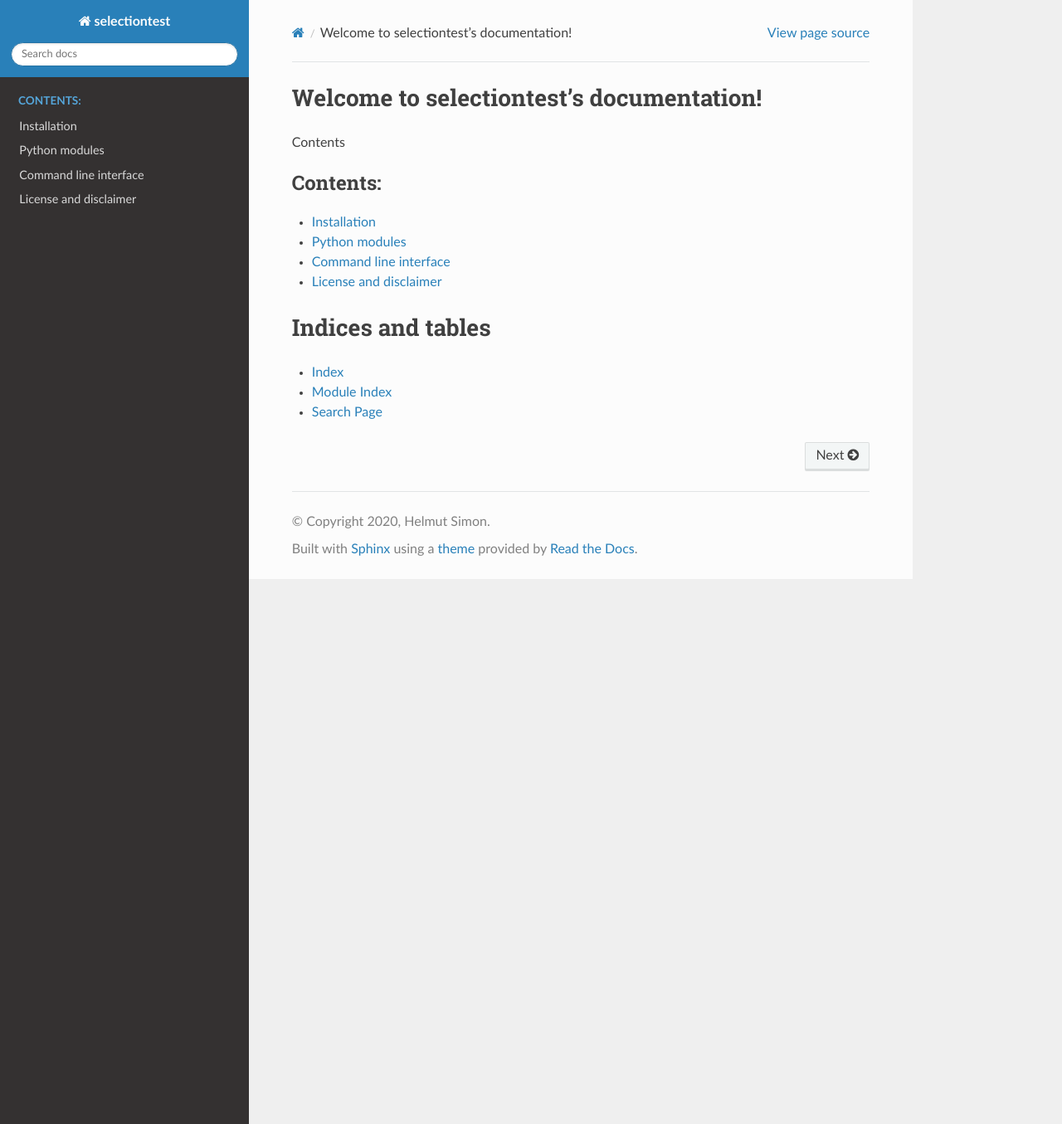
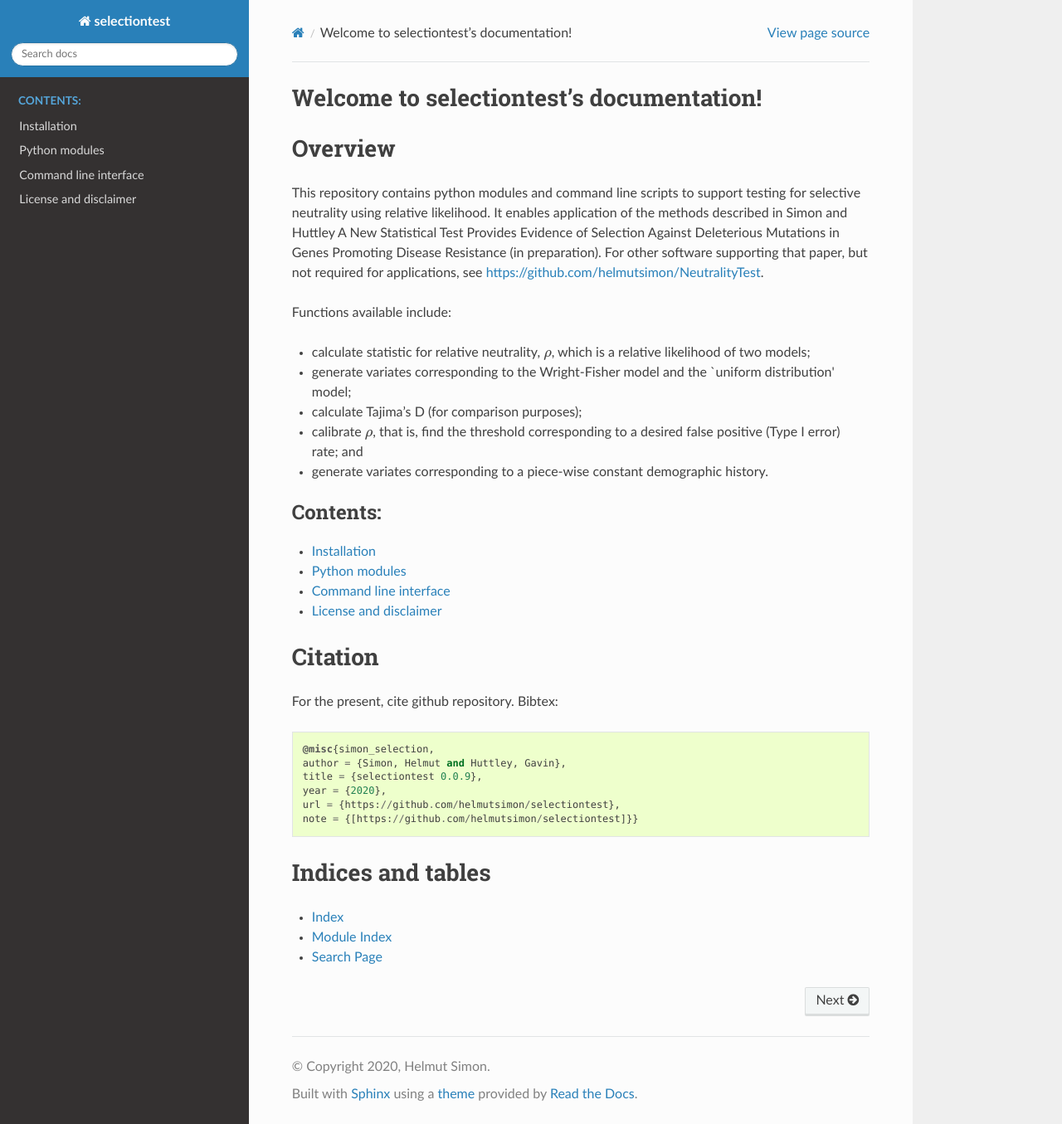
Before and after one commit to helmutsimon/selectiontest, a Sphinx documentation site: the page built from docs/source/index.rst, in a window 1280 px wide and 1355 px high. Shown: the whole window at 83% size. Built offline with Sphinx 7.4.7 and the Read the Docs theme 2.0.0, drawn with Linux system fonts in a browser that asks for light colours.

Commit message:
add and format txt.

```diff
--- a/docs/source/index.rst
+++ b/docs/source/index.rst
@@ -1,8 +1,20 @@
+
 
 Welcome to selectiontest's documentation!
 =========================================
 
-Contents
+Overview
+========
+This repository contains python modules and command line scripts to support testing for selective neutrality using relative likelihood. It enables application of the methods described in Simon and Huttley A New Statistical Test Provides Evidence of Selection Against Deleterious Mutations in Genes Promoting Disease Resistance (in preparation). For other software supporting that paper, but not required for applications, see https://github.com/helmutsimon/NeutralityTest.
+
+Functions available include:
+
+
+* calculate statistic for relative neutrality, :math:`{\rho }`, which is a relative likelihood of two models;
+* generate variates corresponding to the Wright-Fisher model and the \`uniform distribution\' model;
+* calculate Tajima's D (for comparison purposes);
+* calibrate :math:`{\rho }`, that is, find the threshold corresponding to a desired false positive (Type I error) rate; and
+* generate variates corresponding to a piece-wise constant demographic history.
 
 .. toctree::
    :maxdepth: 2
@@ -13,6 +25,19 @@ Contents
    cli
    license
 
+Citation
+========
+For the present, cite github repository. Bibtex:
+
+::
+
+    @misc{simon_selection,
+    author = {Simon, Helmut and Huttley, Gavin},
+    title = {selectiontest 0.0.9},
+    year = {2020},
+    url = {https://github.com/helmutsimon/selectiontest},
+    note = {[https://github.com/helmutsimon/selectiontest]}}
+
 Indices and tables
 ==================
 
--- a/docs/source/modules.rst
+++ b/docs/source/modules.rst
@@ -1,5 +1,11 @@
 Python modules
 ==============
 
+Access Python modules by the following command or variations thereof:
+
+::
+
+    import selectiontest
+
 .. automodule:: selectiontest.selectiontest
     :members: test_neutrality, calculate_D, generate_wf_variates, generate_uniform_variates, compute_threshold, piecewise_constant_variates
```
